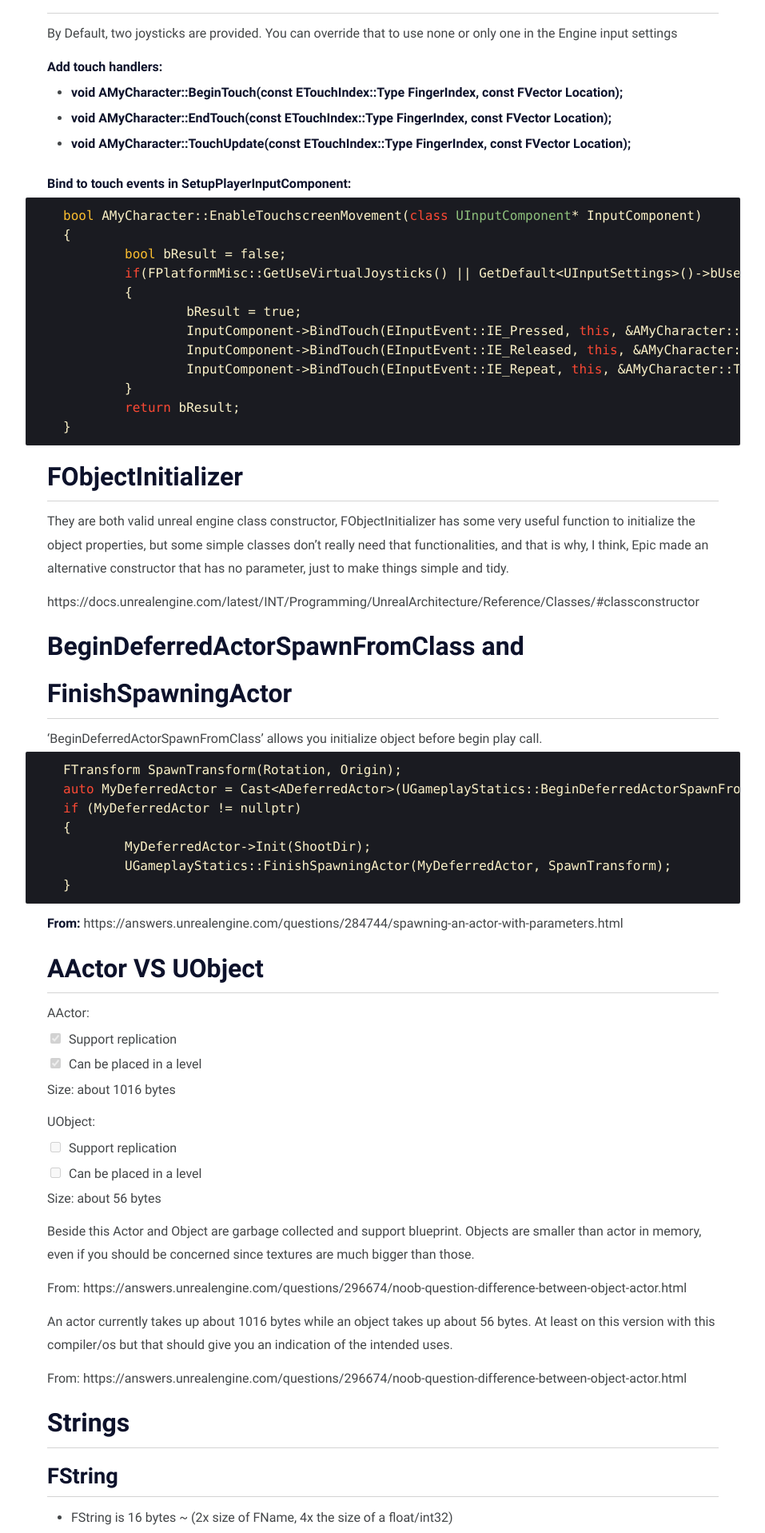
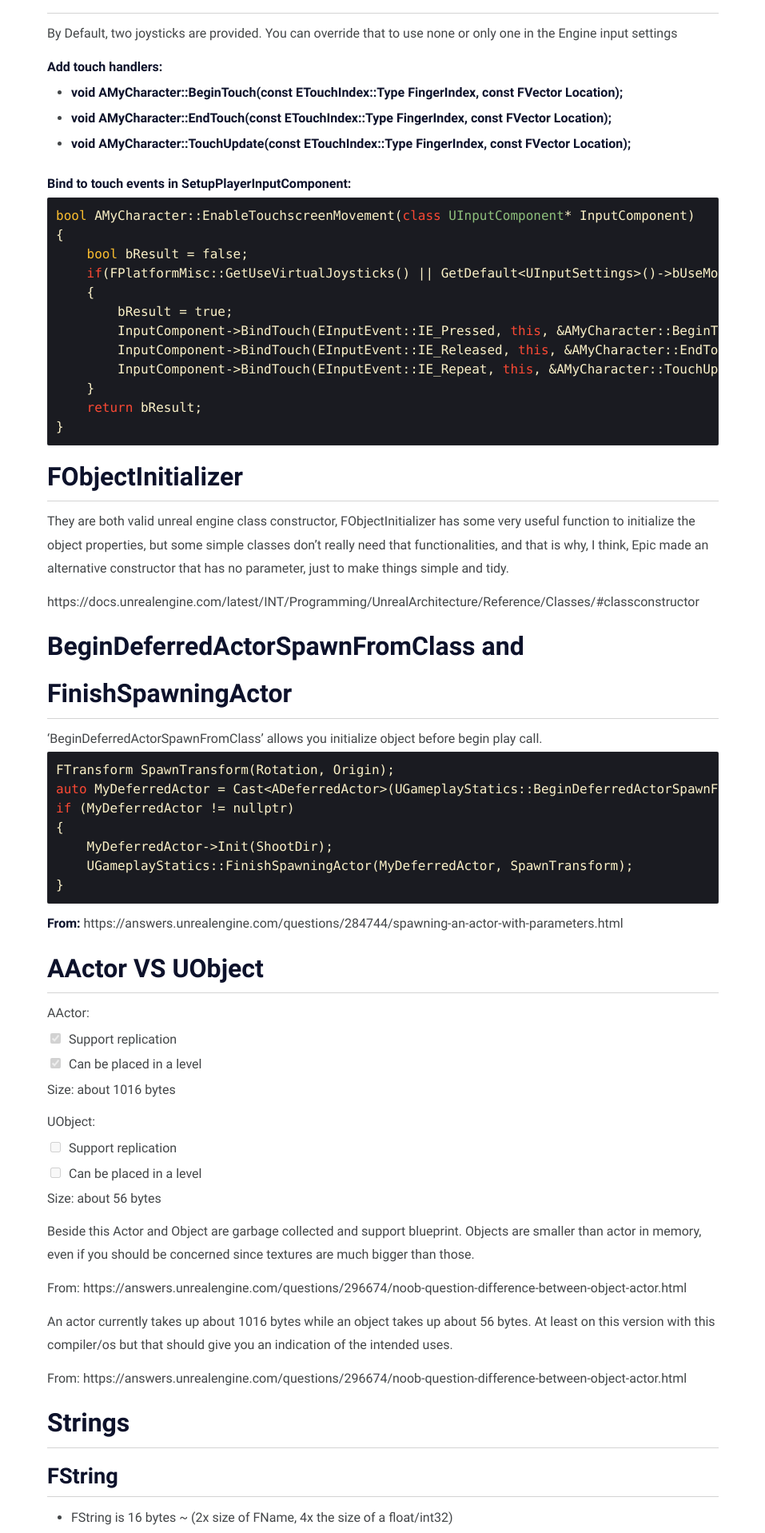
Before and after one commit to kulichin/kulichin.github.io, a Jekyll site: the page built from _posts/2022-01-01-unreal-cxx-architecture.md, in a window 1280 px wide. Shown: the part 2610-4527 px from the top of the page at 80% size, without its empty margins (161-1118 px from the left). Built offline with Jekyll 4.4.1, drawn with Linux system fonts in a browser that asks for light colours.

Commit message:
code block fix

```diff
--- a/_posts/2022-01-01-unreal-cxx-architecture.md
+++ b/_posts/2022-01-01-unreal-cxx-architecture.md
@@ -74,7 +74,7 @@ By Default, two joysticks are provided. You can override that to use none or onl
 bool AMyCharacter::EnableTouchscreenMovement(class UInputComponent* InputComponent)
 {
 	bool bResult = false;
-	if(FPlatformMisc::GetUseVirtualJoysticks() || GetDefault<UInputSettings>()->bUseMouseForTouch )
+	if(FPlatformMisc::GetUseVirtualJoysticks() || GetDefault<UInputSettings>()->bUseMouseForTouch)
 	{
 		bResult = true;
 		InputComponent->BindTouch(EInputEvent::IE_Pressed, this, &AMyCharacter::BeginTouch);
--- a/_sass/_syntax.scss
+++ b/_sass/_syntax.scss
@@ -1,6 +1,7 @@
 // Code
 code
 {
+	tab-size: 4;
 	font-family: $mono-family;
 	text-rendering: optimizeLegibility;
 	font-feature-settings: "calt" 1;
@@ -25,7 +26,7 @@ code
 // Codeblock Theme
 pre.highlight, pre
 {
-	margin: 0 -27px;
+	margin: 0 0px;
 	@include media-query($on-mobile)
 	{
 		margin: 0 calc(51% - 51vw);
@@ -42,7 +43,6 @@ pre.highlight, pre
 	> code
 	{
 		width: 100%;
-		max-width: 50rem;
 		margin-left: auto;
 		margin-right: auto;
 		line-height: 1.5;
@@ -53,7 +53,7 @@ pre.highlight, pre
 
 .highlight table td
 {
-	padding: 5px;
+	padding: 0px;
 }
 
 .highlight table pre
```
